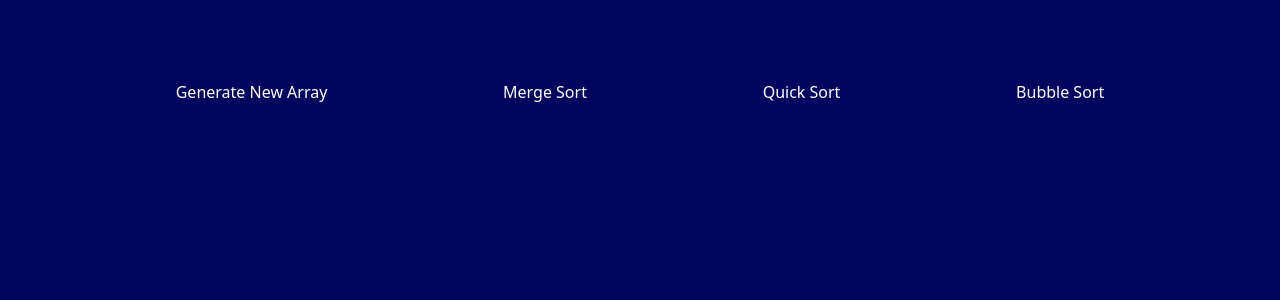
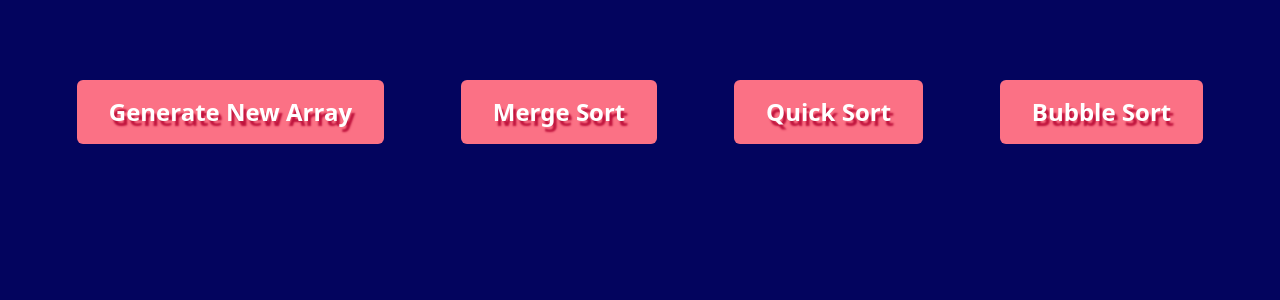
Before and after one commit to Lakshay1509/Sorting-Visualizer, a React (Vite) app: page / in a window 1280 px wide. Shown: the top 300 px of the page. Built offline with nearby package versions, Linux system fonts and the light colour scheme.

Commit message:
chore: Update sorting algorithm buttons styling

```diff
--- a/src/SortingVisualizer/Sorting.jsx
+++ b/src/SortingVisualizer/Sorting.jsx
@@ -70,10 +70,10 @@ function Sorting() {
         </div>
 
         <div className="flex justify-evenly text-white">
-        <button onClick={resetArr} className="text-white">Generate New Array</button>
-        <button onClick={MergeSort} className="text-white">Merge Sort</button>
-        <button onClick={QuickSort}>Quick Sort</button>
-        <button onClick={BubbleSort}>Bubble Sort</button>
+        <button onClick={resetArr} className="px-8 z-30 py-4 bg-rose-400 rounded-md text-white relative font-semibold font-sans after:-z-20 after:absolute after:h-1 after:w-1 after:bg-rose-800 after:left-5 overflow-hidden after:bottom-0 after:translate-y-full after:rounded-md after:hover:scale-[300] after:hover:transition-all after:hover:duration-700 after:transition-all after:duration-700 transition-all duration-700 [text-shadow:3px_5px_2px_#be123c;] hover:[text-shadow:2px_2px_2px_#fda4af] text-2xl">Generate New Array</button>
+        <button onClick={MergeSort} className="px-8 z-30 py-4 bg-rose-400 rounded-md text-white relative font-semibold font-sans after:-z-20 after:absolute after:h-1 after:w-1 after:bg-rose-800 after:left-5 overflow-hidden after:bottom-0 after:translate-y-full after:rounded-md after:hover:scale-[300] after:hover:transition-all after:hover:duration-700 after:transition-all after:duration-700 transition-all duration-700 [text-shadow:3px_5px_2px_#be123c;] hover:[text-shadow:2px_2px_2px_#fda4af] text-2xl">Merge Sort</button>
+        <button onClick={QuickSort} className="px-8 z-30 py-4 bg-rose-400 rounded-md text-white relative font-semibold font-sans after:-z-20 after:absolute after:h-1 after:w-1 after:bg-rose-800 after:left-5 overflow-hidden after:bottom-0 after:translate-y-full after:rounded-md after:hover:scale-[300] after:hover:transition-all after:hover:duration-700 after:transition-all after:duration-700 transition-all duration-700 [text-shadow:3px_5px_2px_#be123c;] hover:[text-shadow:2px_2px_2px_#fda4af] text-2xl">Quick Sort</button>
+        <button onClick={BubbleSort} className="px-8 z-30 py-4 bg-rose-400 rounded-md text-white relative font-semibold font-sans after:-z-20 after:absolute after:h-1 after:w-1 after:bg-rose-800 after:left-5 overflow-hidden after:bottom-0 after:translate-y-full after:rounded-md after:hover:scale-[300] after:hover:transition-all after:hover:duration-700 after:transition-all after:duration-700 transition-all duration-700 [text-shadow:3px_5px_2px_#be123c;] hover:[text-shadow:2px_2px_2px_#fda4af] text-2xl">Bubble Sort</button>
         </div>
 
       </div>
```
